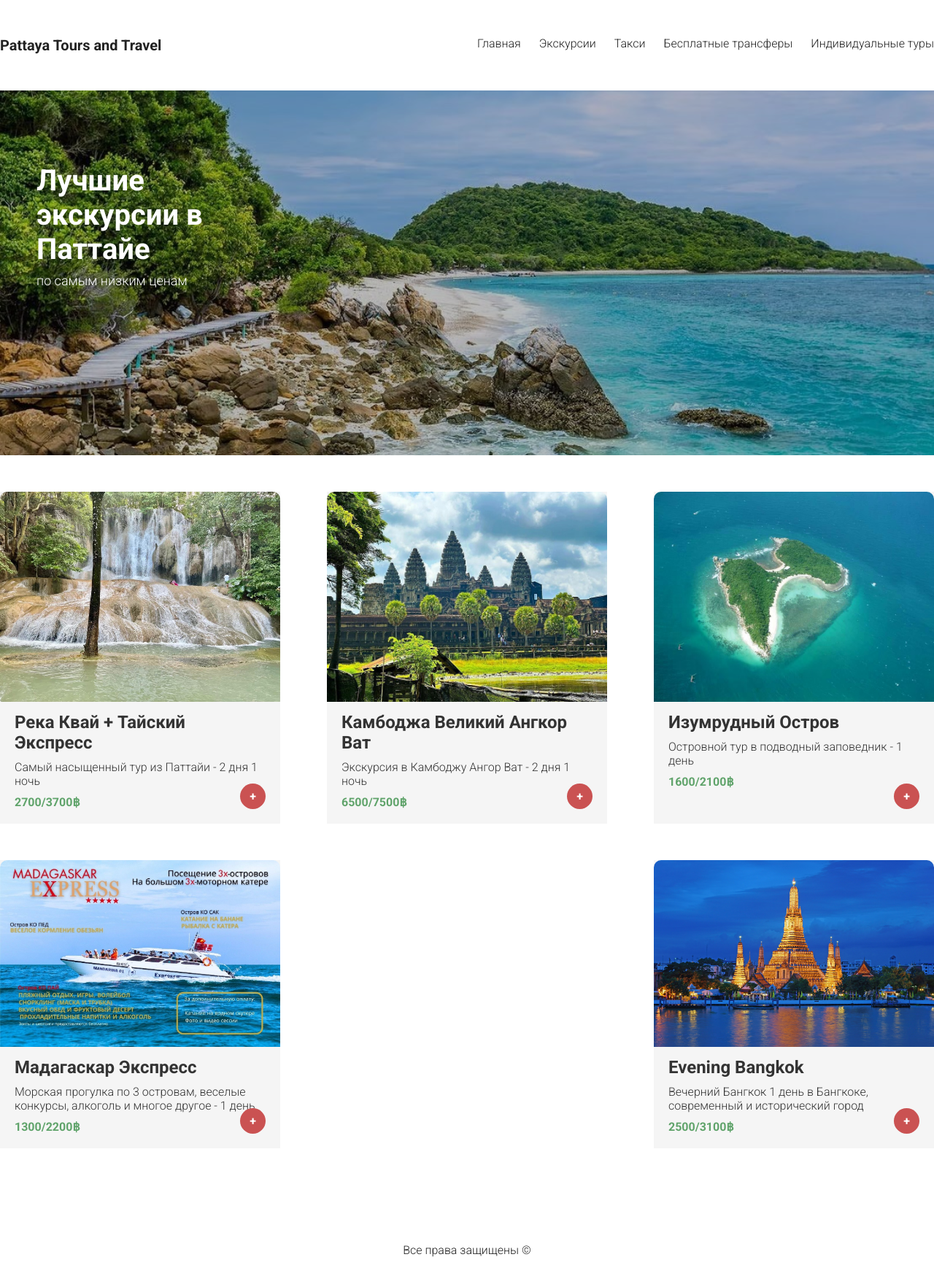
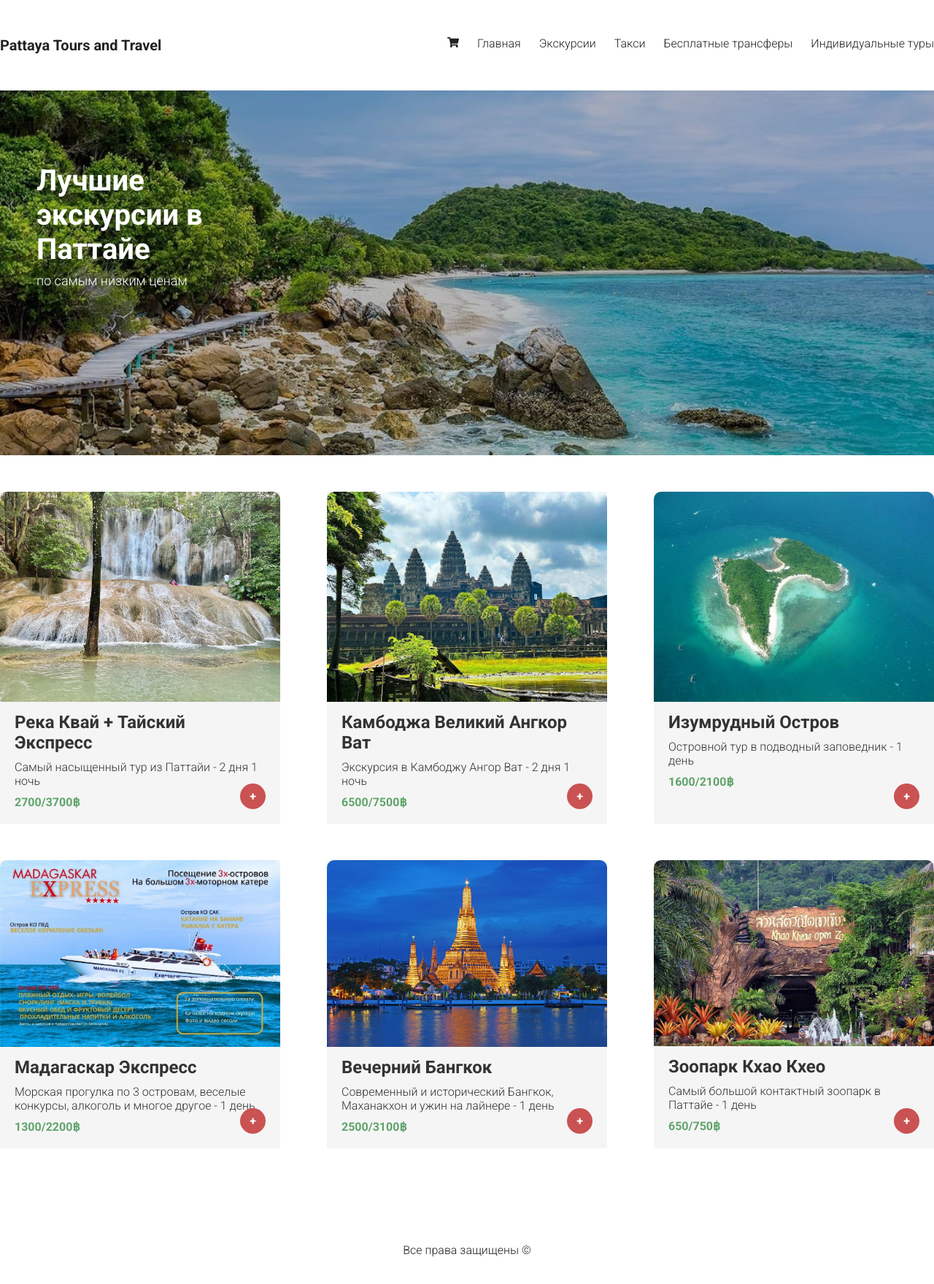
Before and after one commit to E-Mikha/pattaya-tour-and-travel, a React (Vite) app: page / in a window 1280 px wide. Shown: the top 1760 px of the page at 73% size. Built offline with nearby package versions, Linux system fonts and the light colour scheme.

Commit message:
Add cart

```diff
--- a/package.json
+++ b/package.json
@@ -11,7 +11,8 @@
   },
   "dependencies": {
     "react": "^18.2.0",
-    "react-dom": "^18.2.0"
+    "react-dom": "^18.2.0",
+    "react-icons": "^5.0.1"
   },
   "devDependencies": {
     "@types/react": "^18.2.56",
--- a/src/App.jsx
+++ b/src/App.jsx
@@ -42,11 +42,19 @@ class App extends React.Component {
         },
         {
           id: 5,
-          title: "Evening Bangkok",
+          title: "Вечерний Бангкок",
           img: "bangkok-evening.jpg",
-          desc: "Вечерний Бангкок 1 день в Бангкоке, современный и исторический город",
+          desc: "Cовременный и исторический Бангкок, Маханакхон и ужин на лайнере - 1 день",
           category: "Экскурсии",
           price: "2500/3100",
+        },
+        {
+          id: 6,
+          title: "Зоопарк Кхао Кхео",
+          img: "khao-kheo.jpg",
+          desc: "Самый большой контактный зоопарк в Паттайе - 1 день",
+          category: "Экскурсии",
+          price: "650/750",
         },
       ],
     };
--- a/src/components/Header.jsx
+++ b/src/components/Header.jsx
@@ -1,6 +1,9 @@
-import React from "react";
+import React, { useState } from "react";
+import { FaShoppingCart } from "react-icons/fa";
 
 export default function Header() {
+  let [cartOpen, setCartOpen] = useState(false);
+
   return (
     <header>
       <div>
@@ -12,6 +15,12 @@ export default function Header() {
           <li>Бесплатные трансферы</li>
           <li>Индивидуальные туры</li>
         </ul>
+        <FaShoppingCart
+          onClick={() => setCartOpen((cartOpen = !cartOpen))}
+          className={`shop-cart-button ${cartOpen && "active"}`}
+        />
+
+        {cartOpen && <div className="shop-cart"></div>}
       </div>
       <div className="presentation"></div>
     </header>
--- a/src/index.css
+++ b/src/index.css
@@ -32,6 +32,21 @@ header ul.nav li {
   display: inline;
   margin-left: 25px;
   cursor: pointer;
+}
+
+header ul.nav li:hover {
+  opacity: 0.5;
+}
+
+header .shop-cart-button {
+  float: right;
+  cursor: pointer;
+  transition: color 500ms ease;
+}
+
+header .shop-cart-button:hover,
+header .shop-cart-button.active {
+  color: #07d637;
 }
 
 header .presentation {
```
Also changed, not shown: public/img/khao-kheo.jpg (added), 1 other file (tests, documents, lock files or other folders).
